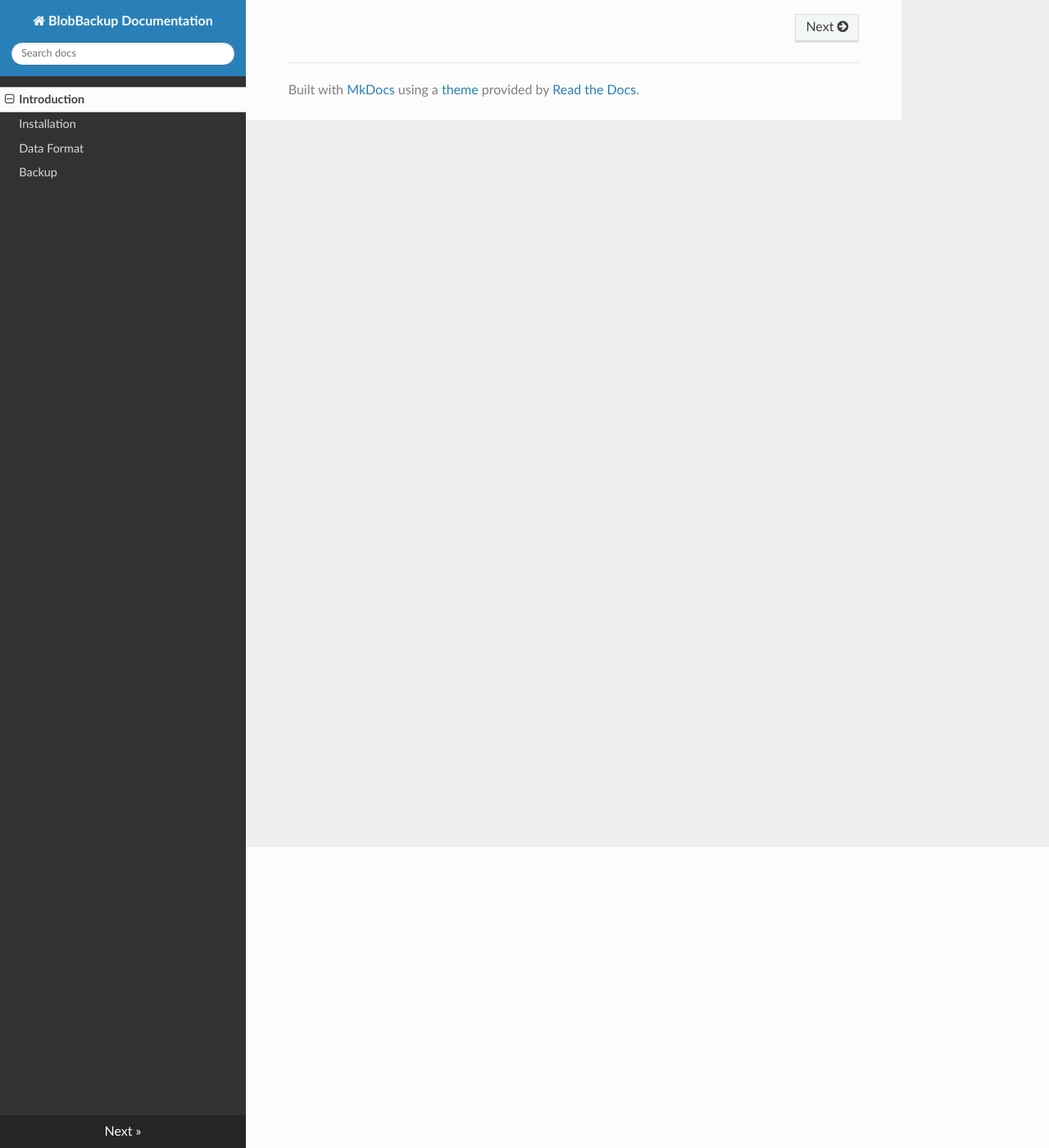
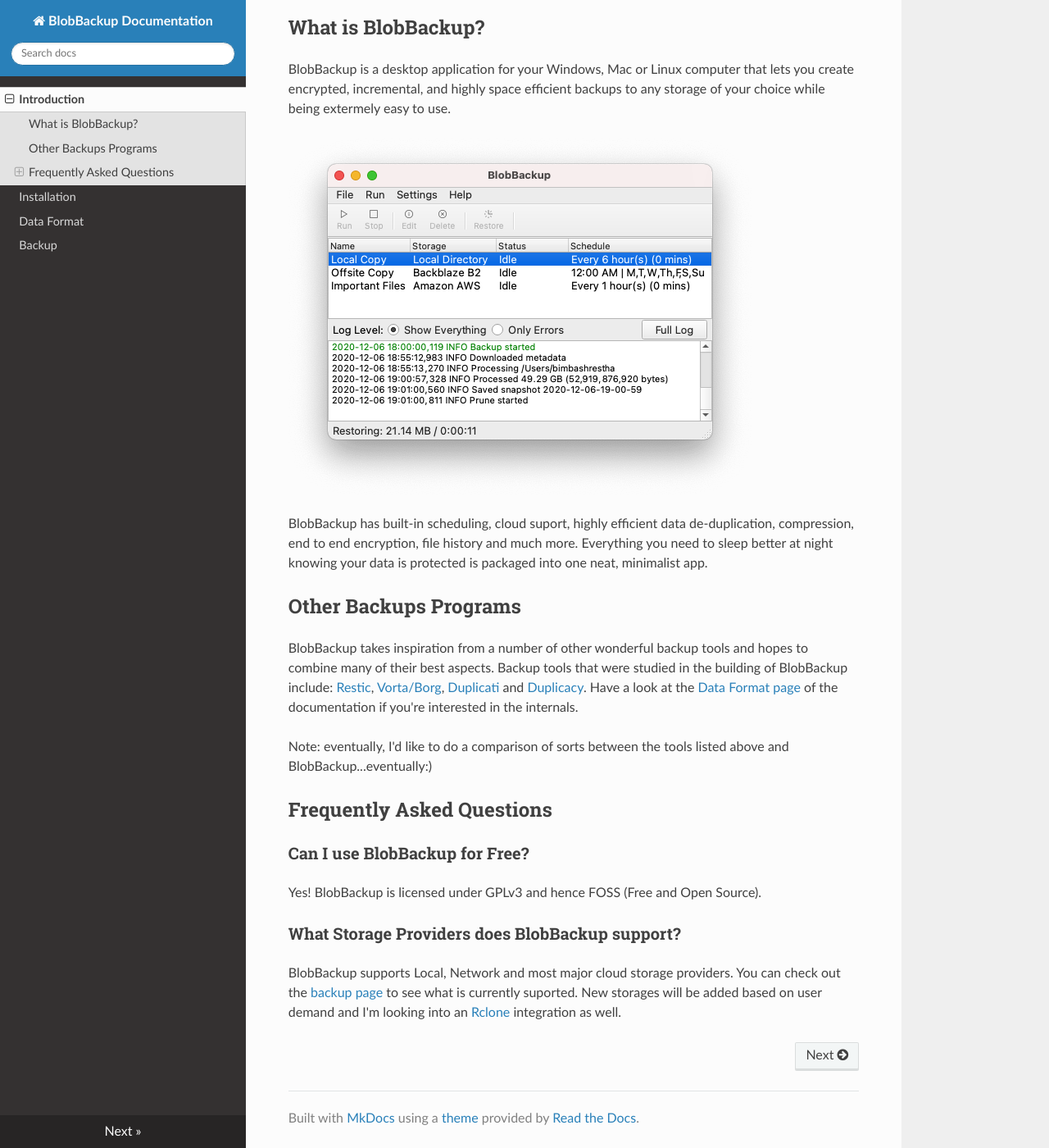
Before and after one commit to Blobbackup/Blobbackup, an MkDocs documentation site: the page built from docs/docs/index.md, in a window 1280 px wide and 1400 px high, scrolled down 367 px. Shown: the whole window at 82% size. Built offline with MkDocs 1.6.1, drawn with Linux system fonts in a browser that asks for light colours; nearby versions of some CDN libraries.

Commit message:
Add Intro paragraph and FAQ

```diff
--- a/docs/docs/index.md
+++ b/docs/docs/index.md
@@ -5,3 +5,45 @@
 Welcome to the BlobBackup Documentation. If you find something
 confusing, missing or wrong, please file an issue on our
 [Github](https://github.com/bimbashrestha/blobbackup) page!
+
+## What is BlobBackup?
+
+BlobBackup is a desktop application for your Windows, Mac or Linux
+computer that lets you create encrypted, incremental, and highly space
+efficient backups to any storage of your choice while being
+extermely easy to use.
+
+![](images/gui.png)
+
+BlobBackup has built-in scheduling, cloud suport, highly efficient
+data de-duplication, compression, end to end encryption, file history
+and much more. Everything you need to sleep better at night knowing
+your data is protected is packaged into one neat, minimalist app.
+
+## Other Backups Programs
+
+BlobBackup takes inspiration from a number of other wonderful backup
+tools and hopes to combine many of their best aspects. Backup
+tools that were studied in the building of BlobBackup include:
+[Restic](https://github.com/restic/restic),
+[Vorta/Borg](https://github.com/borgbackup/borg),
+[Duplicati](https://github.com/duplicati/duplicati) and
+[Duplicacy](https://github.com/gilbertchen/duplicacy). Have a look at
+the [Data Format page](format.md) of the documentation if you're interested
+in the internals.
+
+Note: eventually, I'd like to do a comparison of sorts between the tools
+listed above and BlobBackup...eventually:)
+
+## Frequently Asked Questions
+
+### Can I use BlobBackup for Free?
+
+Yes! BlobBackup is licensed under GPLv3 and hence FOSS (Free and Open Source).
+
+### What Storage Providers does BlobBackup support?
+
+BlobBackup supports Local, Network and most major cloud storage providers. You
+can check out the [backup page](backup.md) to see what is currently suported.
+New storages will be added based on user demand and I'm looking into an
+[Rclone](https://rclone.org) integration as well.
```
